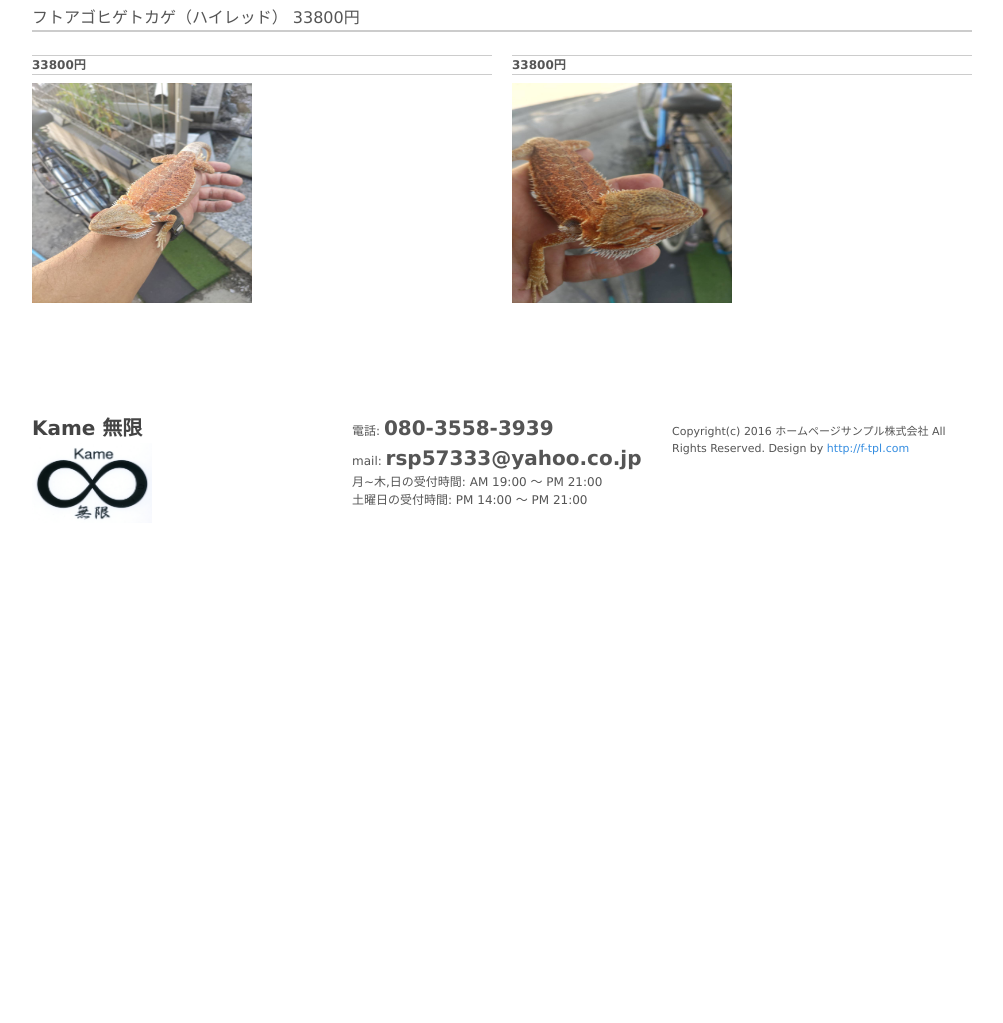
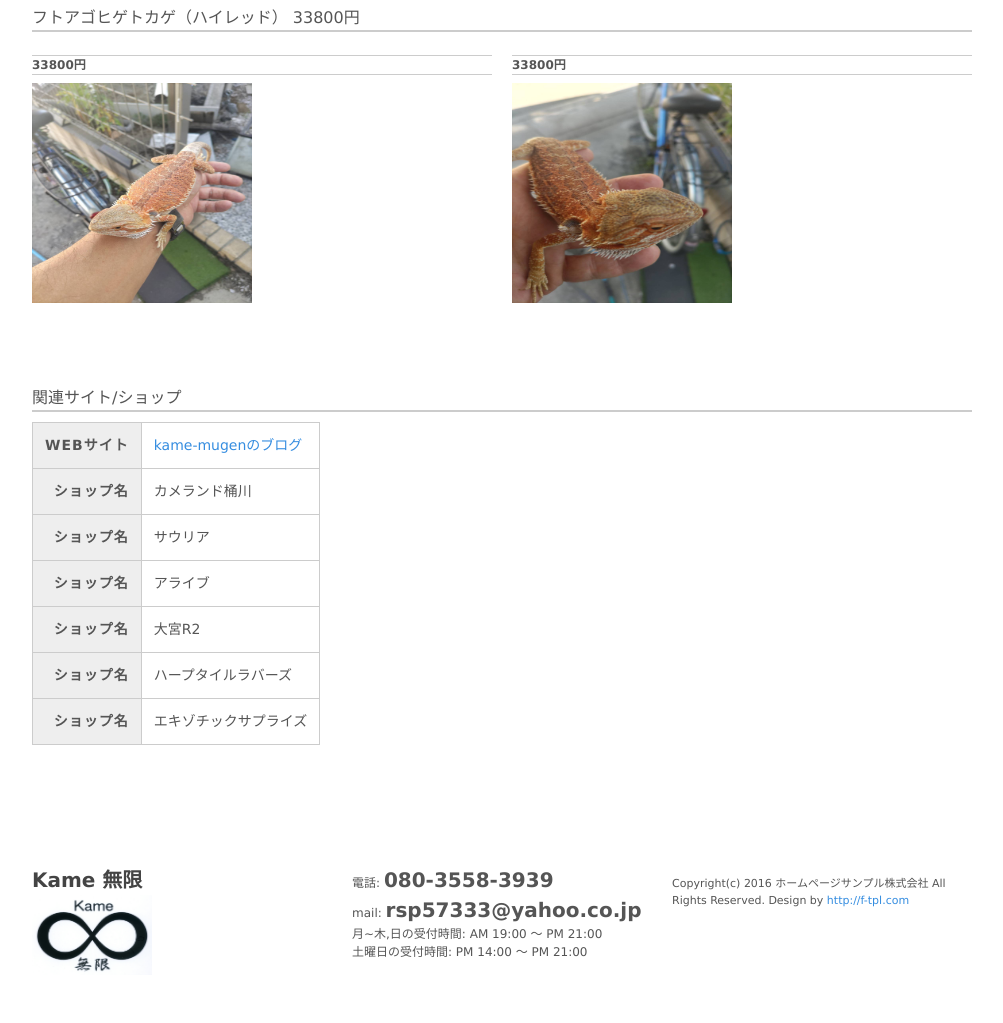
Before and after one commit to arimawiki/kame, a plain HTML site: page index.html in a window 1280 px wide. Shown: the part 1421-2444 px from the top of the page, without its empty margins (138-1141 px from the left). Before the commit the page ends 2009 px from the top, so only its background shows below. Drawn offline with Linux system fonts and the light colour scheme.

Commit message:
add 関連しているサイト/ショップ

```diff
--- a/index.html
+++ b/index.html
@@ -108,6 +108,46 @@
 					</div>
 				</article>
 			</section>
+
+	<div id="wrapper">
+		<section id="main">
+			<section class="content">
+				<h3 class="heading">関連サイト/ショップ</h3>
+				<article class="post">
+					<table>
+						<tr>
+							<th>WEBサイト</th>
+							<td><a href="https://ameblo.jp/kame-mugen/">kame-mugenのブログ</a></td>
+						</tr>
+						<tr>
+							<th>ショップ名</th>
+							<td>カメランド桶川</td>
+						</tr>
+						<tr>
+							<th>ショップ名</th>
+							<td>サウリア</td>
+						</tr>
+						<tr>
+							<th>ショップ名</th>
+							<td>アライブ</td>
+						</tr>
+						<tr>
+							<th>ショップ名</th>
+							<td>大宮R2</td>
+						</tr>
+						<tr>
+							<th>ショップ名</th>
+							<td>ハープタイルラバーズ</td>
+						</tr>
+						<tr>
+							<th>ショップ名</th>
+							<td>エキゾチックサプライズ</td>
+						</tr>
+					</table>
+				</article>
+			</section>
+		</section>
+	</div>
 		</section>
 
 	</div>
```
